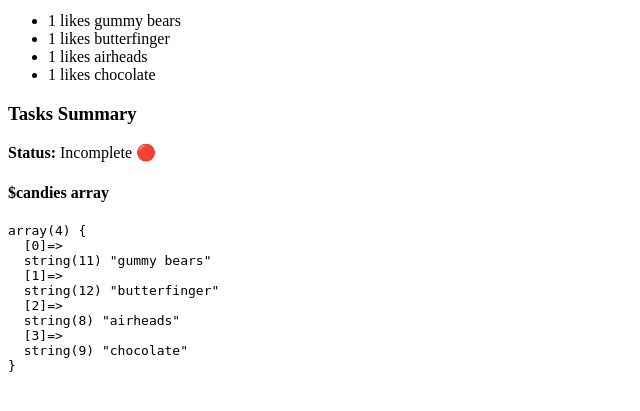
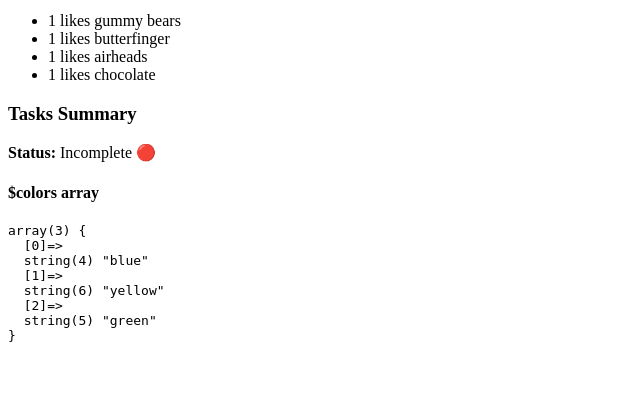
Before and after one commit to swim-mer/laracasts, a PHP site: page /?name=1 in a window 1280 px wide. Shown: the part 340-751 px from the top of the page, without its empty margins (0-640 px from the left). Run offline with PHP 8.4, Linux system fonts and the light colour scheme.

Commit message:
Move array to index.php

```diff
--- a/laracast/separated-components/functions.php
+++ b/laracast/separated-components/functions.php
@@ -6,13 +6,6 @@
     }
 */
 
-$colors = [
-  'blue',
-  'yellow',
-  'green'
-];
-
-
 // function to die() and dump() an array with <pre> (preformatted) tags
 // to preserve formatting
 function dd($list) {
--- a/laracast/separated-components/index.php
+++ b/laracast/separated-components/index.php
@@ -25,5 +25,12 @@
   'completed' => false
 ];
 
+
+$colors = [
+  'blue',
+  'yellow',
+  'green'
+];
+
 require 'functions.php';
 require 'index.view.php';
--- a/laracast/separated-components/index.view.php
+++ b/laracast/separated-components/index.view.php
@@ -83,9 +83,9 @@
 
   <div>
 
-    <h4> $candies array </h4>
+    <h4> $colors array </h4>
 
-    <?php dd($candies); ?>
+    <?php dd($colors); ?>
 
   </div>
 
```
